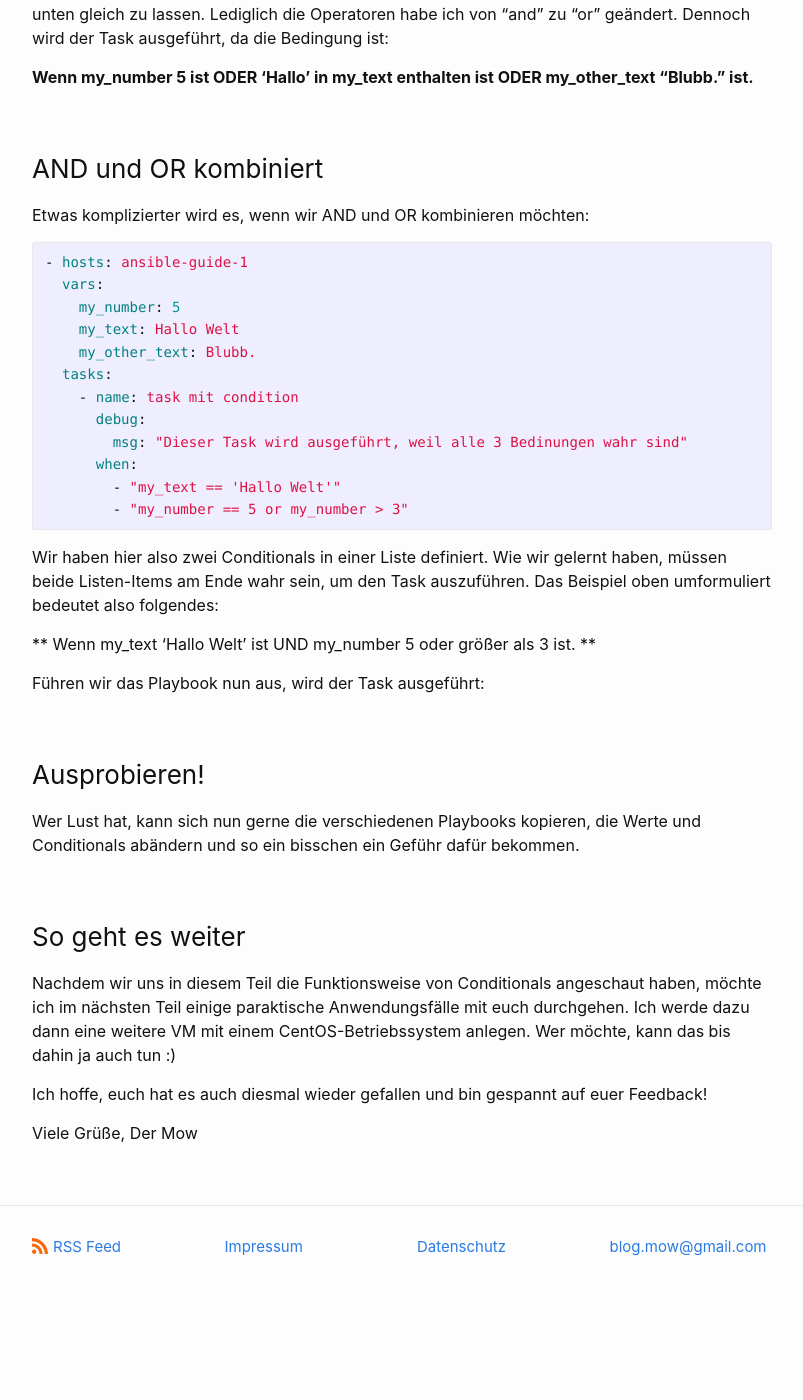
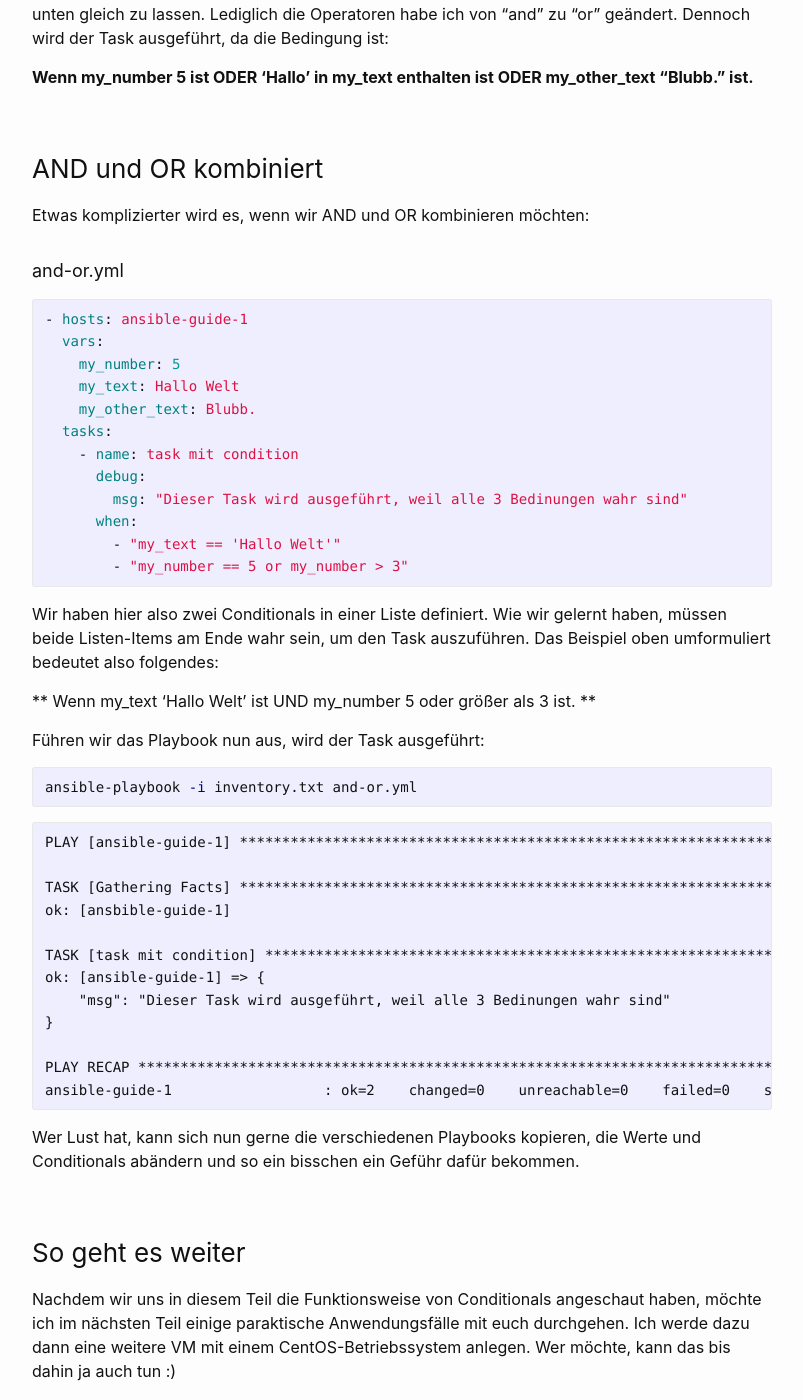
Before and after one commit to dermow/staging, a Jekyll site: the page built from _posts/2021-03-11-ansible-guide-8.markdown, in a window 1280 px wide and 1400 px high, scrolled down 6049 px. Shown: the whole window, without its empty margins (238-1041 px from the left). Built offline with Jekyll 4.4.1, drawn with Linux system fonts in a browser that asks for light colours; comment, search, counter and statistics services are not loaded; before the commit the page ends 7367 px from its top, so only the background shows below that.

Commit message:
Update 2021-03-11-ansible-guide-8.markdown

````diff
--- a/_posts/2021-03-11-ansible-guide-8.markdown
+++ b/_posts/2021-03-11-ansible-guide-8.markdown
@@ -244,6 +244,7 @@ Ich habe mir erlaubt, die Variable "my_text" ein wenig abzuändern, dabei aber d
 
 Etwas komplizierter wird es, wenn wir AND und OR kombinieren möchten:
 
+##### and-or.yml
 ```yaml
 - hosts: ansible-guide-1
   vars:
@@ -265,10 +266,23 @@ Wir haben hier also zwei Conditionals in einer Liste definiert. Wie wir gelernt
 
 Führen wir das Playbook nun aus, wird der Task ausgeführt:
 
+``` bash
+ansible-playbook -i inventory.txt and-or.yml
+```
+```
+PLAY [ansible-guide-1] ***************************************************************************************************************************************************************************************************************************************************************
 
+TASK [Gathering Facts] *********************************************************************************************************************************************************************************************************************************************************
+ok: [ansbible-guide-1]
 
+TASK [task mit condition] ******************************************************************************************************************************************************************************************************************************************************
+ok: [ansible-guide-1] => {
+    "msg": "Dieser Task wird ausgeführt, weil alle 3 Bedinungen wahr sind"
+}
 
-### Ausprobieren!
+PLAY RECAP *********************************************************************************************************************************************************************************************************************************************************************
+ansible-guide-1                  : ok=2    changed=0    unreachable=0    failed=0    skipped=0    rescued=0    ignored=0
+```
 
 Wer Lust hat, kann sich nun gerne die verschiedenen Playbooks kopieren, die Werte und Conditionals abändern und so ein bisschen ein Geführ dafür bekommen.
 
````
